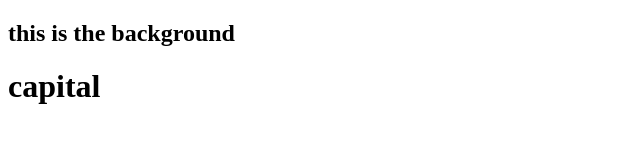
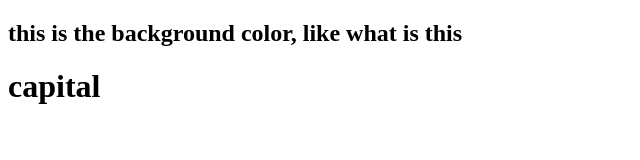
Before and after one commit to TelePilot/background-generator, a plain HTML site: page index.html in a window 1280 px wide. Shown: the whole page, without its empty margins (0-640 px from the left). Drawn offline with Linux system fonts and the light colour scheme.

```diff
--- a/index.html
+++ b/index.html
@@ -5,7 +5,7 @@
     <title>BAJS</title>
   </head>
   <body>
-    <h2>this is the background
+    <h2>this is the background color, like what is this
     </h2>
     <h1>capital</h1>
   </body>
```
